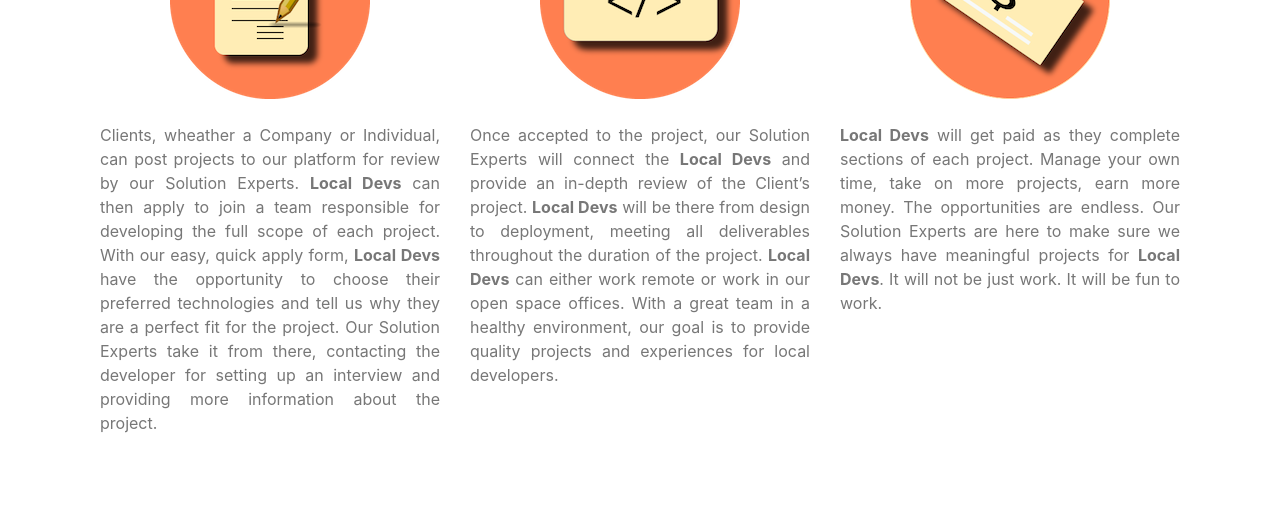
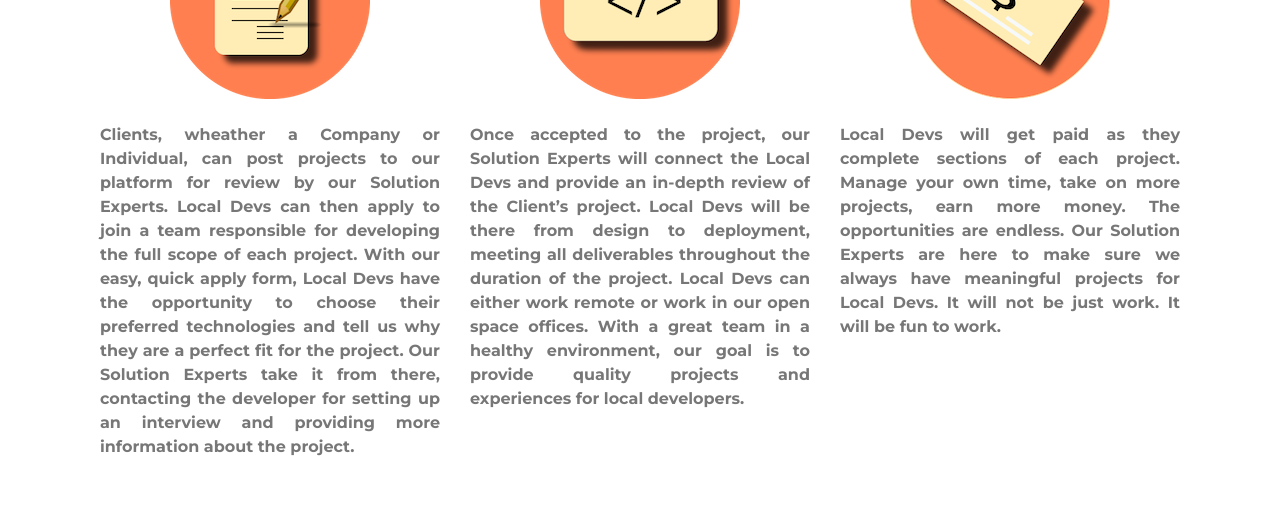
Before and after one commit to Davsip/local-devs, a React (Create React App) app in the folder client/: page / in a window 1280 px wide. Shown: the part 1200-1709 px from the top of the page. Built offline with nearby package versions, Linux system fonts and the light colour scheme; no server answers; what auth0-js would draw is missing.

Commit message:
font change

```diff
--- a/client/src/App.css
+++ b/client/src/App.css
@@ -1,39 +1,3 @@
-/*  HIDING DEFAULT STYLES
-
-.App {
-  text-align: center;
-}
-
-.App-logo {
-  animation: App-logo-spin infinite 20s linear;
-  height: 80px;
-}
-
-.App-header {
-  background-color: #222;
-  height: 150px;
-  padding: 20px;
-  color: white;
-}
-
-.App-title {
-  font-size: 1.5em;
-}
-
-.App-intro {
-  font-size: large;
-}
-
-@keyframes App-logo-spin {
-  from { transform: rotate(0deg); }
-  to { transform: rotate(360deg); }
-}
-
-.btn-margin {
-  margin: 7px 3px;
-}
-*/
-
 body {
   font-family: "Lato" "sans-serif";
   color: #777;
@@ -47,7 +11,8 @@ h2,
 h3,
 h4,
 h5,
-h6 {
+h6,
+p {
   font-weight: 600;
   font-family: "Montserrat";
 }
@@ -55,7 +20,7 @@ h6 {
 /* NavBar */
 
 #mainNav {
-  background-color: #2c3e50!important;
+  background-color: #2c3e50 !important;
 }
 
 .navbar-brand {
@@ -64,10 +29,11 @@ h6 {
 }
 
 .text-nav {
-  color: #fff!important;
+  color: #fff !important;
 }
 
-.navbar-nav-link, .navbar-brand {
+.navbar-nav-link,
+.navbar-brand {
   font-size: 23px;
   font-family: "Montserrat";
   font-weight: bold;
@@ -87,12 +53,12 @@ button.navbar-toggler logged-in {
 }
 
 button.navbar-toggler not-logged-in {
-  border: 1px solid #ff7f50!important;
+  border: 1px solid #ff7f50 !important;
   /* background-color: #ff7f50;  */
 }
 
 .mr-auto {
-  background-color: #2c3e50!important;
+  background-color: #2c3e50 !important;
 }
 
 @media only screen and (max-width: 992px) {
@@ -104,15 +70,14 @@ button.navbar-toggler not-logged-in {
 
 /* Login Icon Colors */
 button.not-logged-in {
-  background-color: #2c3e50!important;
-  border: 1px solid #ff7f50!important;
+  background-color: #2c3e50 !important;
+  border: 1px solid #ff7f50 !important;
 }
 
 button.logged-in {
-  background-color: #ff7f50!important;
-  border: 1px solid #ff7f50!important;
+  background-color: #ff7f50 !important;
+  border: 1px solid #ff7f50 !important;
 }
-
 
 /* End NavBar */
 
@@ -121,7 +86,7 @@ button.logged-in {
   padding: 0 0 30px 0;
 }
 
-.img-logo  {
+.img-logo {
   padding-top: 60px;
 }
 
@@ -132,7 +97,6 @@ button.logged-in {
 .main-text-2 {
   font-size: 1.7rem;
 }
-
 
 hr.star-light,
 hr.star-dark {
@@ -210,7 +174,8 @@ div.card {
   margin: 10px auto;
 }
 
-a.btn, div.btn {
+a.btn,
+div.btn {
   position: absolute;
   bottom: 20px;
 }
@@ -251,8 +216,8 @@ button#update-project {
 
 /* Not sure if this is going to affect anything else!!!!!!!!!!! */
 .row {
-  margin-left: 0!important;
-  margin-right: 0!important;
+  margin-left: 0 !important;
+  margin-right: 0 !important;
 }
 
 ul.nav-pills {
@@ -281,7 +246,6 @@ button.btn-link {
 
 h6.projDetails {
   margin: 40px auto 20px auto;
-
 }
 
 button.btn-link:focus {
@@ -299,7 +263,7 @@ button.btn-sm {
 /* Increase size of modal from 500 to 700px */
 @media (min-width: 576px) {
   .modal-dialog {
-    max-width: 700px!important;
+    max-width: 700px !important;
   }
 }
 
@@ -518,10 +482,11 @@ section.dashboard {
   background-color: #128f76;
   border: 0px solid #128f76;
   color: #fff;
-
 }
 
-a:focus, a:hover, a:active {
+a:focus,
+a:hover,
+a:active {
   color: #128f76;
 }
 
```
